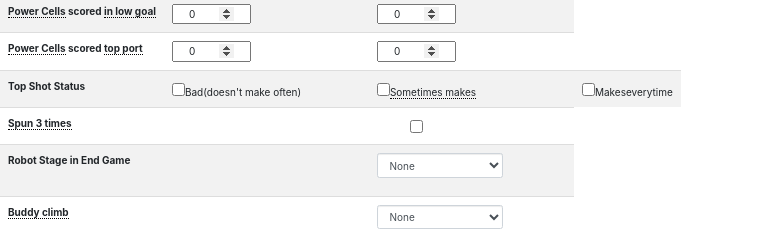
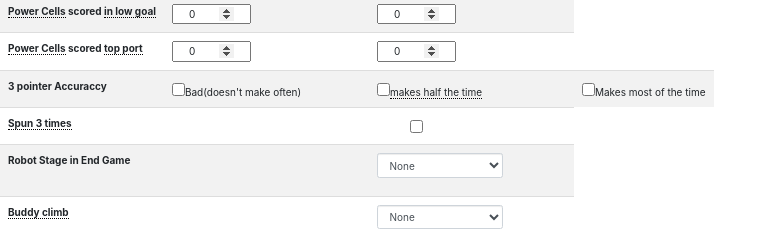
Before and after one commit to abbyfischler/Team1836MilkenKnights-2020-ScoutingSystem, a plain HTML site: page index.html in a window 1280 px wide. Shown: the part 284-524 px from the top of the page, 0-777 px from the left. Drawn offline with nearby package versions, Linux system fonts and the light colour scheme.

Commit message:
names of checkboxes

```diff
--- a/index.html
+++ b/index.html
@@ -162,11 +162,11 @@ a human to collect it. If you need to know in the future, you can uncomment it.-
         <td><input class="col-5" name="powercells-top-auto" type="number" required placeholder="##" value="0"></input></td>
         <td><input class="col-5" name="powercells-top-teleop" type="number" required placeholder="##" value="0"></input></td>
       </tr>
-      <th scope="row">Top Shot Status
+      <th scope="row">3 pointer Accuraccy
       </th>
       <td>          <input type="checkbox" name="bad" value="bad">Bad(doesn't make often)</input></td>
-          <td>  <input type="checkbox" name="ok" value="lostcomm"><a data-toggle="tooltip" title="RSL is solid or turns off mid-match">Sometimes makes</a></input></td>
-          <td>  <input type="checkbox" id="myCheck" onclick="myFunction()" name="amazing" value="disabled">Makeseverytime</input></td>
+          <td>  <input type="checkbox" name="ok" value="half"><a data-toggle="tooltip" title="RSL is solid or turns off mid-match">makes half the time</a></input></td>
+          <td>  <input type="checkbox" id="myCheck" onclick="myFunction()" name="mostly" value="disabled">Makes most of the time</input></td>
           </tr>
 
         <th scope="row"><a data-toggle="tooltip" title="<img class='img-thumbnail' src='wheel.png'/>">Spun 3 times</a></a></th>
```
